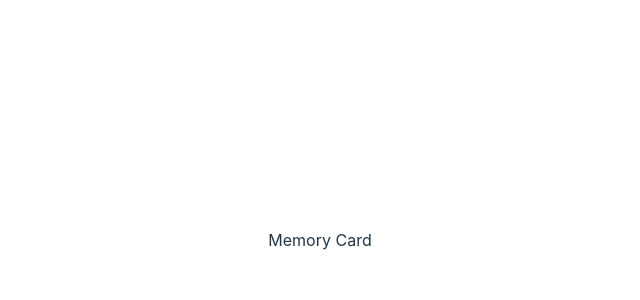
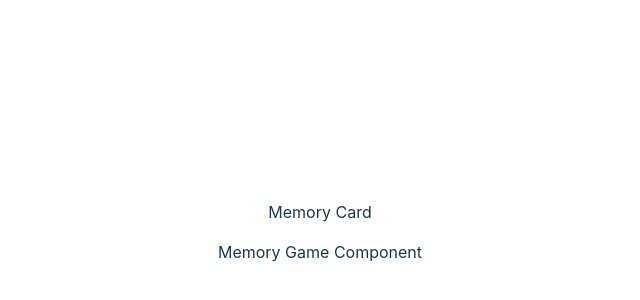
Before and after one commit to Elliot-Akande/memory-card, a React (Vite) app: page / in a window 1280 px wide. Shown: the part 160-460 px from the top of the page, without its empty margins (320-960 px from the left). Built offline with nearby package versions, Linux system fonts and the light colour scheme.

Commit message:
Add MemoryGame component

```diff
--- a/src/components/App.jsx
+++ b/src/components/App.jsx
@@ -1,11 +1,14 @@
 import { useState } from "react";
+import MemoryGame from "./MemoryGame";
 import "/src/styles/App.css";
 
 function App() {
   return (
     <>
       <header>Memory Card</header>
-      <main></main>
+      <main>
+        <MemoryGame />
+      </main>
     </>
   );
 }
```
